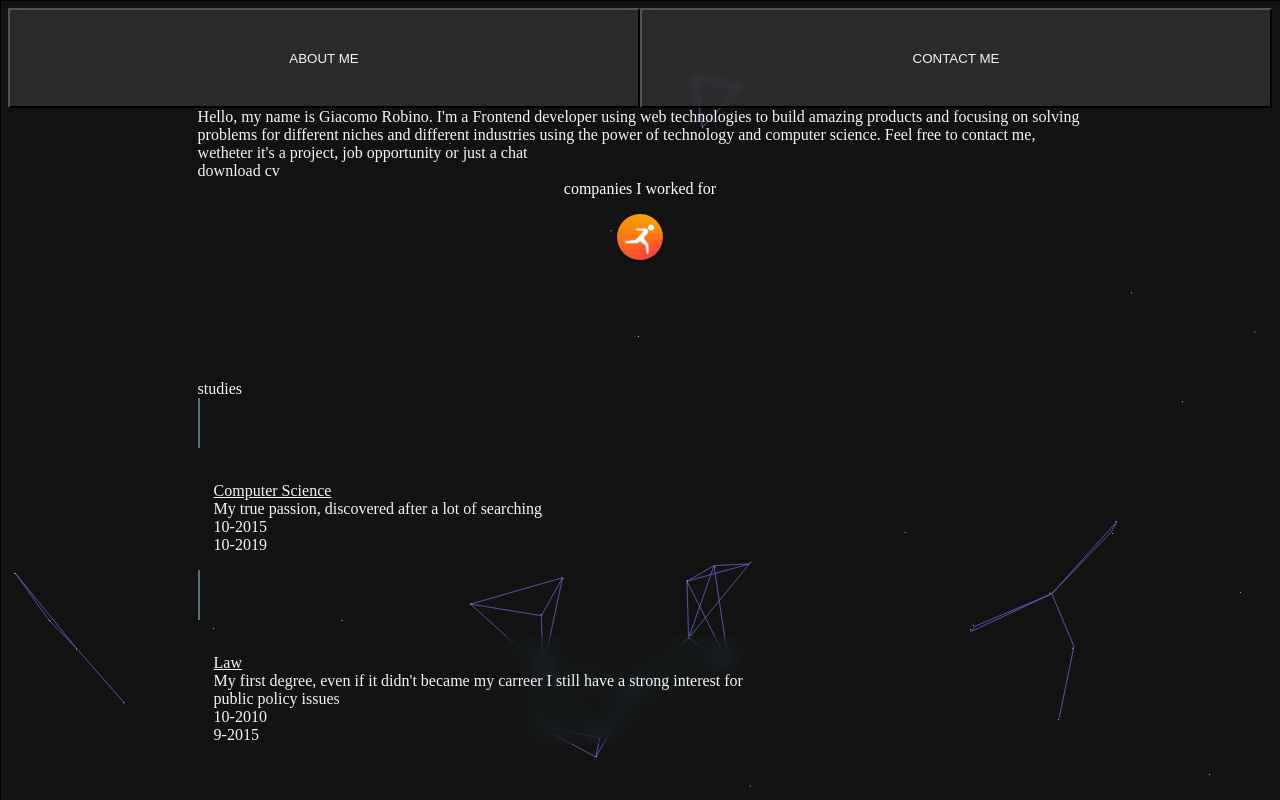
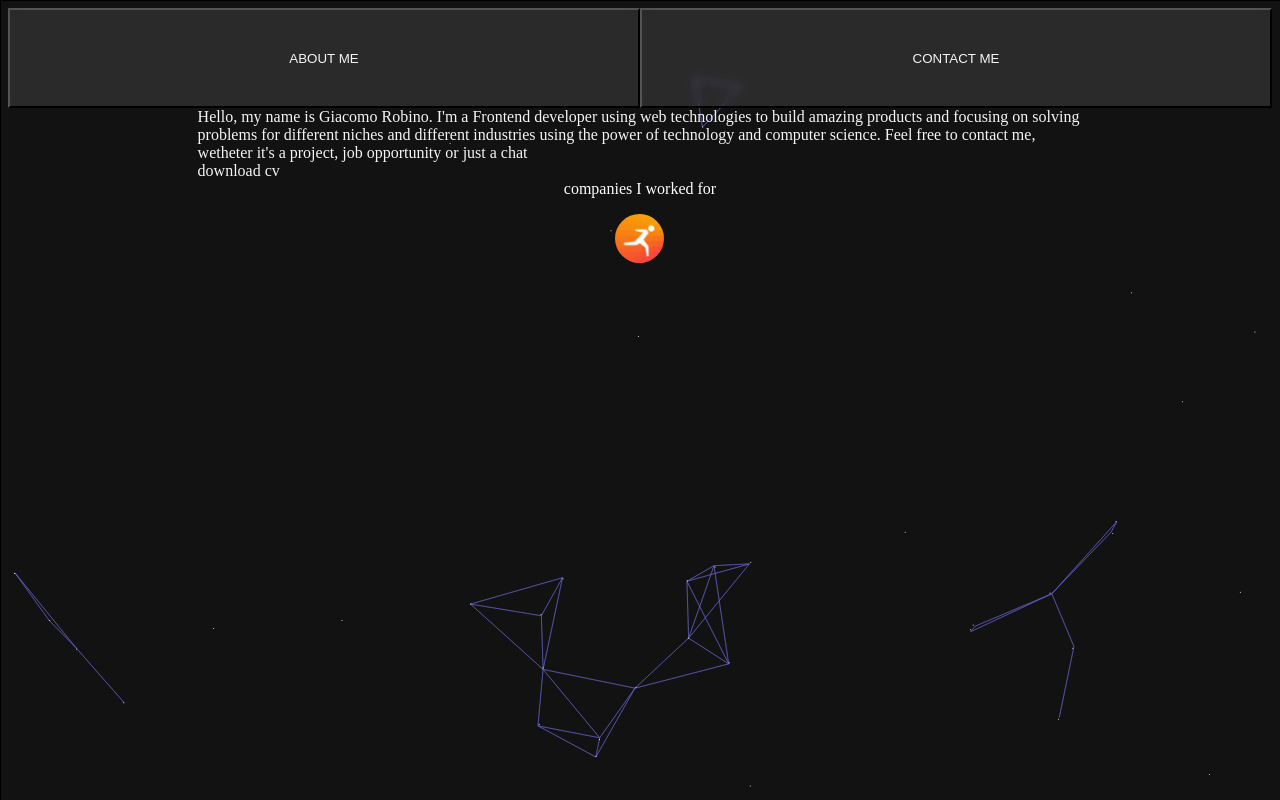
Before and after one commit to GiacomoRobino/fast-portfolio, an Angular app: page / in a window 1280 px wide. Built offline with nearby package versions, Linux system fonts and the light colour scheme.

Commit message:
add studies entry animation

```diff
--- a/src/app/components/about-me/about-me.component.css
+++ b/src/app/components/about-me/about-me.component.css
@@ -18,7 +18,7 @@
 .jobs-list-container{
     display: flex;
     align-items: center;
-    justify-content: flex-end;
+    justify-content: center;
 }
 
 .jobs-list{
--- a/src/app/components/about-me/about-me.component.html
+++ b/src/app/components/about-me/about-me.component.html
@@ -4,7 +4,7 @@
 <div class="cv">download cv</div>
 <div class="jobs">
 
-  <div *ngIf="jobCardsVisible">
+  <div>
     <div class="jobs-list-container">
       <div class="jobs-list">
         <div #jobsHeader class="jobs-header">
@@ -19,12 +19,18 @@
     </div>
   </div>
 </div>
-<div class="studies">
-  studies
-  <div *ngIf="jobCardsVisible">
-    <div class="study-container" *ngFor="let study of studies">
-      <div class="vertical-line"></div>
-      <app-study-card [study]="study"></app-study-card>
+
+<div>
+  <div class="jobs-list-container">
+    <div class="jobs-list">
+      <div #studiesHeader class="jobs-header">
+        places where I studied
+      </div>
+      <div *ngFor="let study of studies; index as i">
+        <div class="card">
+          <app-study-card [study]="study"></app-study-card>
+        </div>
+      </div>
     </div>
   </div>
 </div>
--- a/src/app/components/about-me/about-me.component.ts
+++ b/src/app/components/about-me/about-me.component.ts
@@ -1,4 +1,12 @@
-import { Component, Input, OnInit, Output, QueryList, ViewChild, ViewChildren } from '@angular/core';
+import {
+  Component,
+  Input,
+  OnInit,
+  Output,
+  QueryList,
+  ViewChild,
+  ViewChildren,
+} from '@angular/core';
 import { HttpClient } from '@angular/common/http';
 import { EventEmitter } from '@angular/core';
 import { JobCardComponent } from './job-card/job-card.component';
@@ -8,6 +16,7 @@ import studiesConfig from '../../../assets/carreer/studies/studies.json';
 import { job } from './job-card/model';
 import { study } from './study-card/model';
 import { gsap, Power4 } from 'gsap';
+import { StudyCardComponent } from './study-card/study-card.component';
 
 @Component({
   selector: 'app-about-me',
@@ -16,9 +25,13 @@ import { gsap, Power4 } from 'gsap';
 })
 export class AboutMeComponent implements OnInit {
   @Input() initiated = false;
-  @Output() initiatedChange : EventEmitter<any> = new EventEmitter();
-  @ViewChildren(forwardRef(() => JobCardComponent)) jobCards : QueryList<JobCardComponent> = new QueryList();
-  @ViewChild('jobsHeader') jobsHeader: any ;
+  @Output() initiatedChange: EventEmitter<any> = new EventEmitter();
+  @ViewChildren(forwardRef(() => JobCardComponent))
+  jobCards: QueryList<JobCardComponent> = new QueryList();
+  @ViewChildren(forwardRef(() => StudyCardComponent))
+  studyCards: QueryList<StudyCardComponent> = new QueryList();
+  @ViewChildren('jobsHeader') jobsHeader: any = new QueryList();;
+  @ViewChildren('studiesHeader') studiesHeader: any = new QueryList();;
 
   private httpClient: HttpClient;
   private opened = false;
@@ -30,9 +43,8 @@ export class AboutMeComponent implements OnInit {
     '.': 500.0,
     ',': 200.0,
   };
-  public jobCardsVisible = false;
-  public jobs : job[] = jobsConfig;
-  public studies : study[] = studiesConfig;
+  public jobs: job[] = jobsConfig;
+  public studies: study[] = studiesConfig;
 
   constructor(http: HttpClient) {
     this.httpClient = http;
@@ -42,15 +54,16 @@ export class AboutMeComponent implements OnInit {
     this.httpClient
       .get('assets/copywrite/presentation.txt', { responseType: 'text' })
       .subscribe((data) => {
-        if(this.initiated){
+        if (this.initiated) {
           this.shownText = data;
-          this.animateJobs(0)
-        }
-        else{
+          this.animateJobs(0);
+        } else {
           this.initiated = true;
-        this.initiatedChange.emit(true)
+          this.initiatedChange.emit(true);
           this.fullText = data;
-        this.writeText().then(()=>this.animateJobs(1000))
+          this.writeText().then(() =>
+            this.animateJobs(1000).then(() => this.animateStudies())
+          );
         }
       });
   }
@@ -67,9 +80,8 @@ export class AboutMeComponent implements OnInit {
     });
   }
 
-
-  writeText(timeToWrite = -1, functionPassed: any = null): any{
-    return new Promise<void>((resolve,reject) => {
+  writeText(timeToWrite = -1, functionPassed: any = null): any {
+    return new Promise<void>((resolve, reject) => {
       if (timeToWrite === -1) {
         timeToWrite = this.timeToWrite / this.fullText.length;
         this.interruptWriting = false;
@@ -94,16 +106,15 @@ export class AboutMeComponent implements OnInit {
           this.writeText(timeToWrite).then(resolve);
         }, timeToWrite);
       } else {
-      resolve()
+        resolve();
       }
-  })
+    });
   }
 
   collapseText() {
     this.shownText = '';
     this.interruptWriting = true;
   }
-
 
   removeLastLetter(s: string) {
     return s.substring(0, s.length - 1);
@@ -114,23 +125,38 @@ export class AboutMeComponent implements OnInit {
   }
 
   animateJobs(timer: number) {
-    return new Promise((resolve, reject)=>{
+    return new Promise((resolve, reject) => {
       setTimeout(() => {
-      this.jobCardsVisible = true;
-      setTimeout(()=>{
           const tl = gsap.timeline();
-       tl.to(this.jobsHeader.nativeElement, {duration: 1,  color: "white"})
-       .then(() => this.animateJobCards().then(resolve));
-       }, 0);
-
+          tl.to(this.jobsHeader.first.nativeElement, {
+            duration: 1,
+            color: 'white',
+          }).then(() => this.animateJobCards()).then(() => this.animateStudies());
       }, timer);
-  })
+    });
   }
 
-  animateJobCards(){
-    return new Promise((resolve, reject)=>{
-      const waitPromiseList = this.jobCards.map((card, index) => card.showImage(index))
-      Promise.all(waitPromiseList).then(()=>console.log("finished"))})
+  animateJobCards() {
+    return new Promise((resolve, reject) => {
+      const waitPromiseList = this.jobCards.map((card, index) =>
+        card.showImage(index)
+      );
+      Promise.all(waitPromiseList).then(resolve);
+    });
+  }
 
+  animateStudies() {
+    const tl = gsap.timeline();
+    tl.to(this.studiesHeader.first.nativeElement, {
+      duration: 1,
+      color: 'white',
+    }).then(() => this.animateStudyCards());
+  }
+
+  animateStudyCards() {
+    const waitPromiseList = this.studyCards.map((card, index) =>
+      card.showImage(index)
+    );
+    Promise.all(waitPromiseList).then();
   }
 }
--- a/src/app/components/about-me/job-card/job-card.component.ts
+++ b/src/app/components/about-me/job-card/job-card.component.ts
@@ -15,8 +15,8 @@ export class JobCardComponent {
     return new Promise<any>((resolve) => {
     setTimeout(() => {
       const tl = gsap.timeline();
-      tl.to(this.image.nativeElement, {duration: 1.5, width: "50px", height: "50px", ease: Power4.easeOut}).then(resolve);
-    }, index * 1500);
+      tl.to(this.image.nativeElement, {duration: 1, width: "50px", height: "50px", ease: Power4.easeOut}).then(resolve);
+    }, index * 1200);
   }
   )
 }
--- a/src/app/components/about-me/study-card/study-card.component.html
+++ b/src/app/components/about-me/study-card/study-card.component.html
@@ -1,7 +1,8 @@
-<div class="card thin-glass-effect">
+<div class="card">
     <div class="institution-logo">
-        <img class="institution-image" [src]="'assets/carreer/studies/images/' + study.institution + '.png'" [alt]="study.institution + ' image'">
+        <img #image class="institution-image" [src]="'assets/carreer/studies/images/' + study.institution + '.png'" [alt]="study.institution + ' image'">
     </div>
+    <!--
     <div class="link"><a [href]="study.link">{{study.name}}</a></div>
     <div class="description">
         {{study.description}}
@@ -9,5 +10,5 @@
     <div class="data">
         <div class="start">{{study.period.start}}</div>
         <div class="end">{{study.period.end}}</div>
-    </div>
+    </div>-->
 </div>
--- a/src/app/components/about-me/study-card/study-card.component.ts
+++ b/src/app/components/about-me/study-card/study-card.component.ts
@@ -1,5 +1,6 @@
-import { Component, Input, OnInit } from '@angular/core';
+import { Component, Input, ViewChild } from '@angular/core';
 import { study } from './model';
+import { gsap, Power4 } from 'gsap';
 
 @Component({
   selector: 'app-study-card',
@@ -9,4 +10,15 @@ import { study } from './model';
 export class StudyCardComponent {
   @Input() study!: study;
 
+  @ViewChild("image") image: any;
+
+  showImage(index : number){
+    return new Promise<any>((resolve) => {
+    setTimeout(() => {
+      const tl = gsap.timeline();
+      tl.to(this.image.nativeElement, {duration: 1, width: "50px", height: "50px", ease: Power4.easeOut}).then(resolve);
+    }, index * 1200);
+  }
+  )
 }
+}
```
Lines whose indentation alone changed are shown as unchanged.
